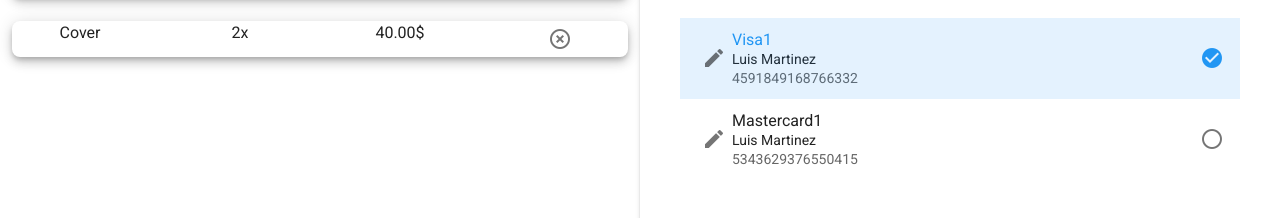
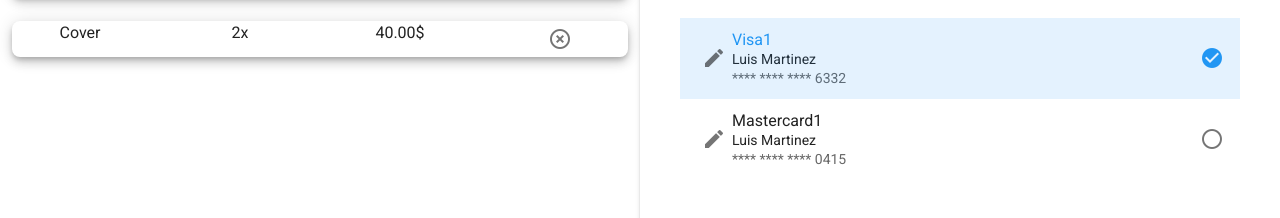
Before and after one commit to luisdpmartinez/Front-End-Developer-Exercise, a Vue app: page / in a window 1280 px wide. Shown: the part 175-393 px from the top of the page. Built offline with nearby package versions, Linux system fonts and the light colour scheme.

Commit message:
now censors credit card numbers shown

```diff
--- a/src/components/CheckoutForm.vue
+++ b/src/components/CheckoutForm.vue
@@ -34,7 +34,7 @@
                   <v-list-item-content>
                     <v-list-item-title v-text="c.id"></v-list-item-title>
                     <v-list-item-subtitle class="text--primary" v-text="c.holder"></v-list-item-subtitle>
-                    <v-list-item-subtitle v-text="c.number"></v-list-item-subtitle>
+                    <v-list-item-subtitle> {{c.number | censor}}</v-list-item-subtitle>
                   </v-list-item-content>
                   <v-list-item-action>
                     <v-icon v-if="!active">mdi-checkbox-blank-circle-outline</v-icon>
@@ -78,7 +78,7 @@
               <v-icon large left>mdi-credit-card</v-icon>
               <span class="title">{{this.cards[this.selected].id}}</span>
             </v-card-title>
-            <v-card-text class="headline font-weight-bold">{{this.cards[this.selected].number}}</v-card-text>
+            <v-card-text class="headline font-weight-bold">{{this.cards[this.selected].number | censor }}</v-card-text>
             <v-card-actions>
               <v-list-item class="grow">
                 <v-list-item-content>
@@ -156,6 +156,13 @@
       this.dialog = false;
     },
   },
+  filters: {
+    censor: function (value) {
+      if (!value) return ''
+      value = value.toString()
+      return '**** **** **** '+ value.substr(value.length - 4);
+    }
+  },
   watch: {
     dialog() {
       this.formKey += 1;
```
